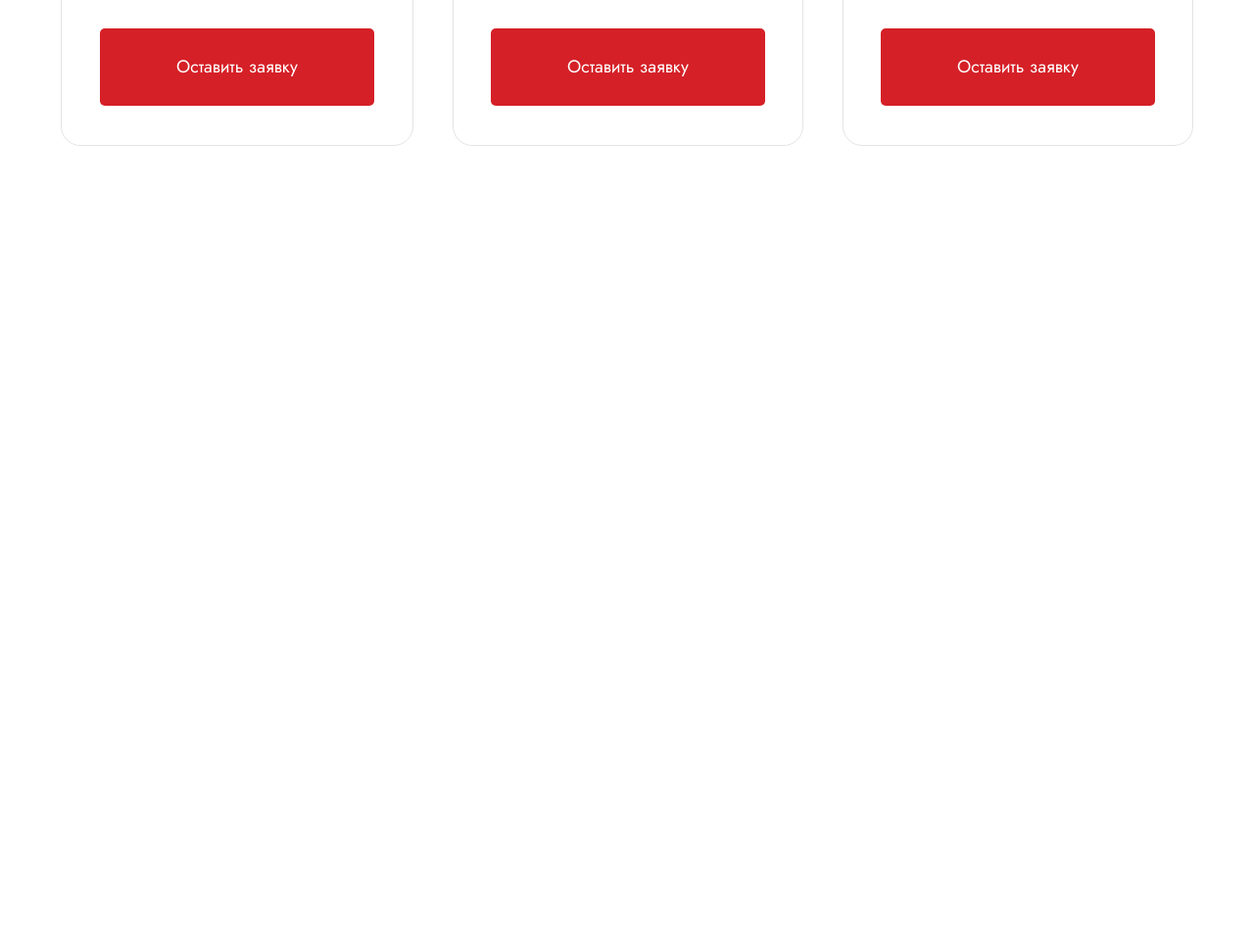
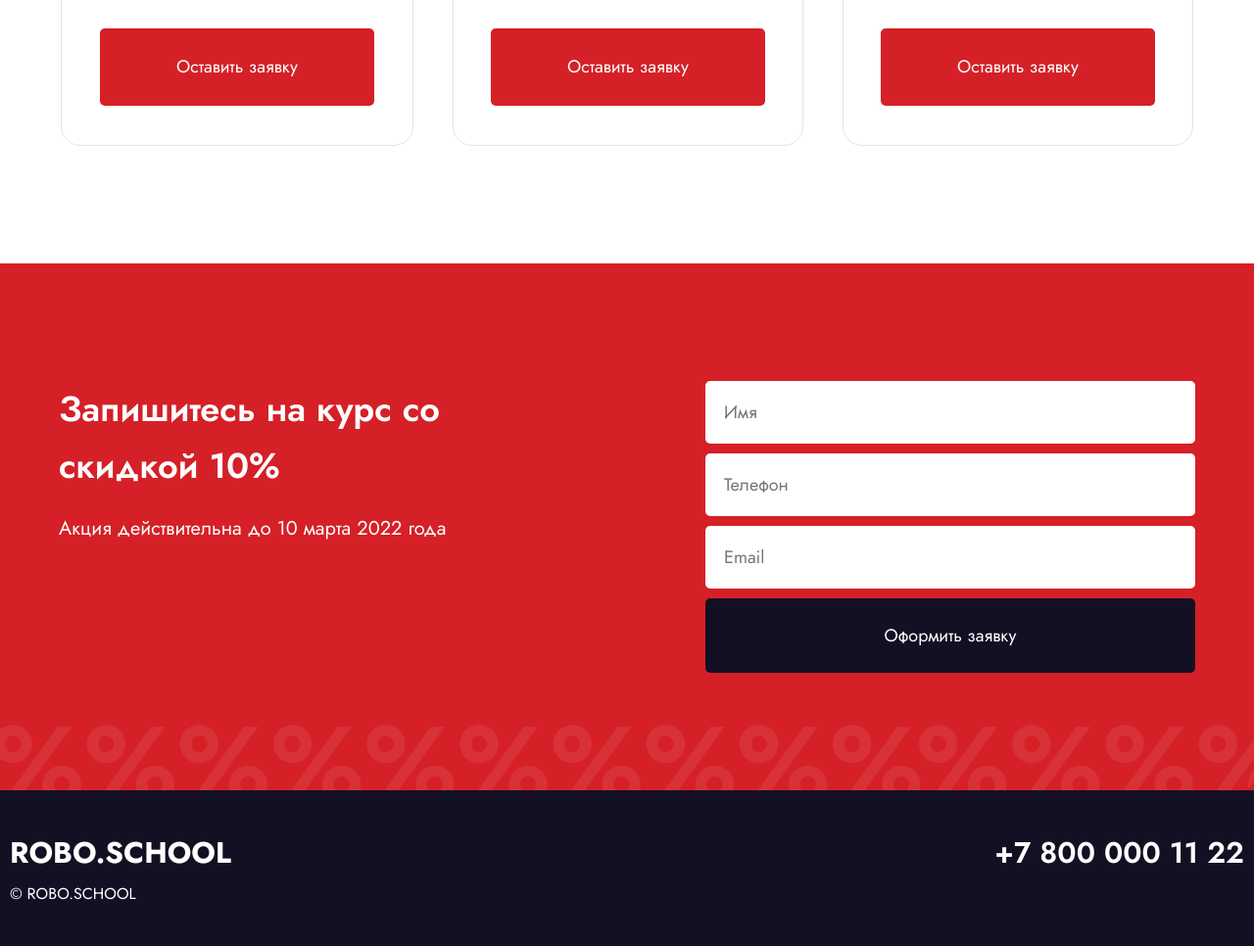
Before and after one commit to KekesCom/Robo-School, a website built with webpack: page public/index.html in a window 1280 px wide. Shown: the part 3916-4882 px from the top of the page at 98% size. Before the commit the page ends 4185 px from the top, so only its background shows below. Built offline with nearby package versions, Linux system fonts and the light colour scheme; files whose address does not match are found by name.

Commit message:
Создание блоков Form и Footer

```diff
--- a/public/index.html
+++ b/public/index.html
@@ -182,6 +182,31 @@
         </div>
         </div>
       </section>
+      <section class="form">
+        <div class="container">
+          <div class="form__content">
+          <div class="form__text">
+          <div class="form__title">Запишитесь на курс co скидкой 10%</div>
+          <div class="form__description">Акция действительна до 10 марта 2022 года</div>
+        </div>
+          <div class="form__block form-block">
+            <input type="text" placeholder="Имя" class="form-block__input" />
+            <input type="tel" placeholder="Телефон" class="form-block__input" />
+            <input type="email" placeholder="Email" class="form-block__input" />
+            <button class="form-block__button btn">Оформить заявку</button>
+          </div>
+        </div>
+        </div>
+      </section>
     </main>
+    <footer class="footer">
+      <div class="container container-wide">
+        <div class="footer__content">
+          <a href="#" class="logo">ROBO.SCHOOL</a>
+          <a href="tel:+78000001122" class="tel">+7 800 000 11 22</a>
+        </div>
+        <div class="footer__description">© ROBO.SCHOOL</div>
+      </div>
+    </footer>
   </body>
 </html>
--- a/src/app/index.scss
+++ b/src/app/index.scss
@@ -6,3 +6,5 @@
 @import './styles/scss/_benefits.scss';
 @import './styles/scss/_teachers.scss';
 @import './styles/scss/prices';
+@import './styles/scss/_form.scss';
+@import './styles/scss/_footer.scss';
--- a/src/app/styles/scss/_footer.scss
+++ b/src/app/styles/scss/_footer.scss
@@ -0,0 +1,16 @@
+.footer {
+  padding: 40px 0;
+  background-color: $color-dark-blue;
+
+  &__content {
+    display: flex;
+    justify-content: space-between;
+    align-items: center;
+  }
+
+  &__description {
+    color: $color-light;
+    font-size: 16px;
+    margin-top: 5px;
+  }
+}
--- /dev/null
+++ b/src/app/styles/scss/_form.scss
@@ -0,0 +1,59 @@
+.form {
+  background-color: $color-red;
+  display: flex;
+  background-image: url('../shared/img/Percent.png');
+  background-size: 100%;
+  background-position: center;
+  background-repeat: no-repeat;
+  background-position-y: bottom;
+
+  &__text {
+    max-width: 396px;
+  }
+
+  &__title {
+    color: $color-light;
+    font-size: 36px;
+    font-weight: $font-weight-semibold;
+  }
+
+  &__description {
+    margin-top: 20px;
+    color: $color-light;
+    font-size: 20px;
+  }
+
+  &__content {
+    display: flex;
+    justify-content: space-between;
+    flex-wrap: wrap;
+    row-gap: 40px;
+  }
+
+  &__block {
+    display: flex;
+    flex-direction: column;
+    width: 500px;
+    gap: 10px;
+
+    .form-block {
+      &__input {
+        height: 64px;
+        background-color: $color-light;
+        border-radius: $border-radius-button;
+        padding: 20px 19px;
+        font-size: 18px;
+        color: $color-gray;
+      }
+
+      &__button {
+        background-color: $color-dark-blue;
+
+        &:hover {
+          background-color: $color-light;
+          color: $color-dark-blue;
+        }
+      }
+    }
+  }
+}
```
